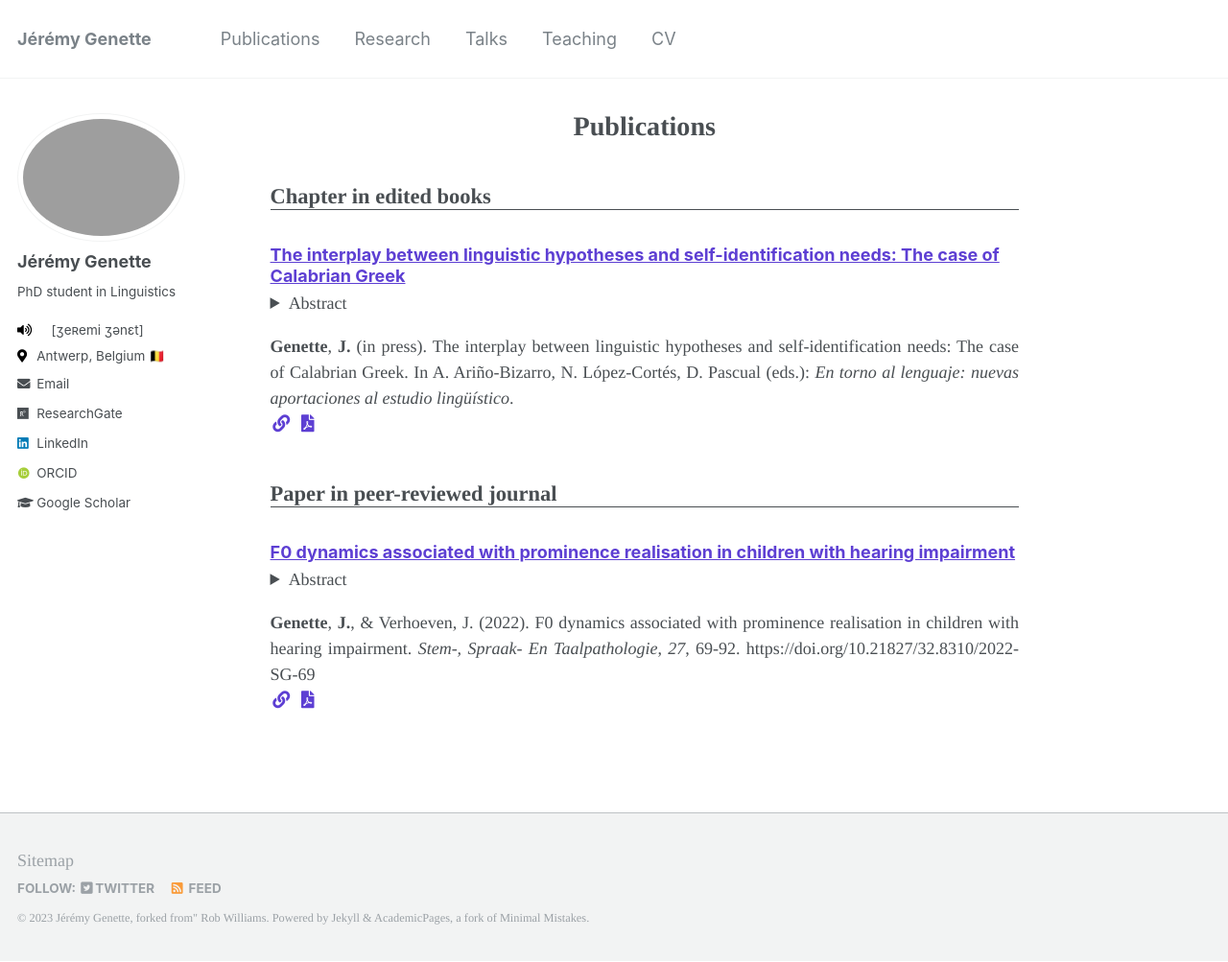
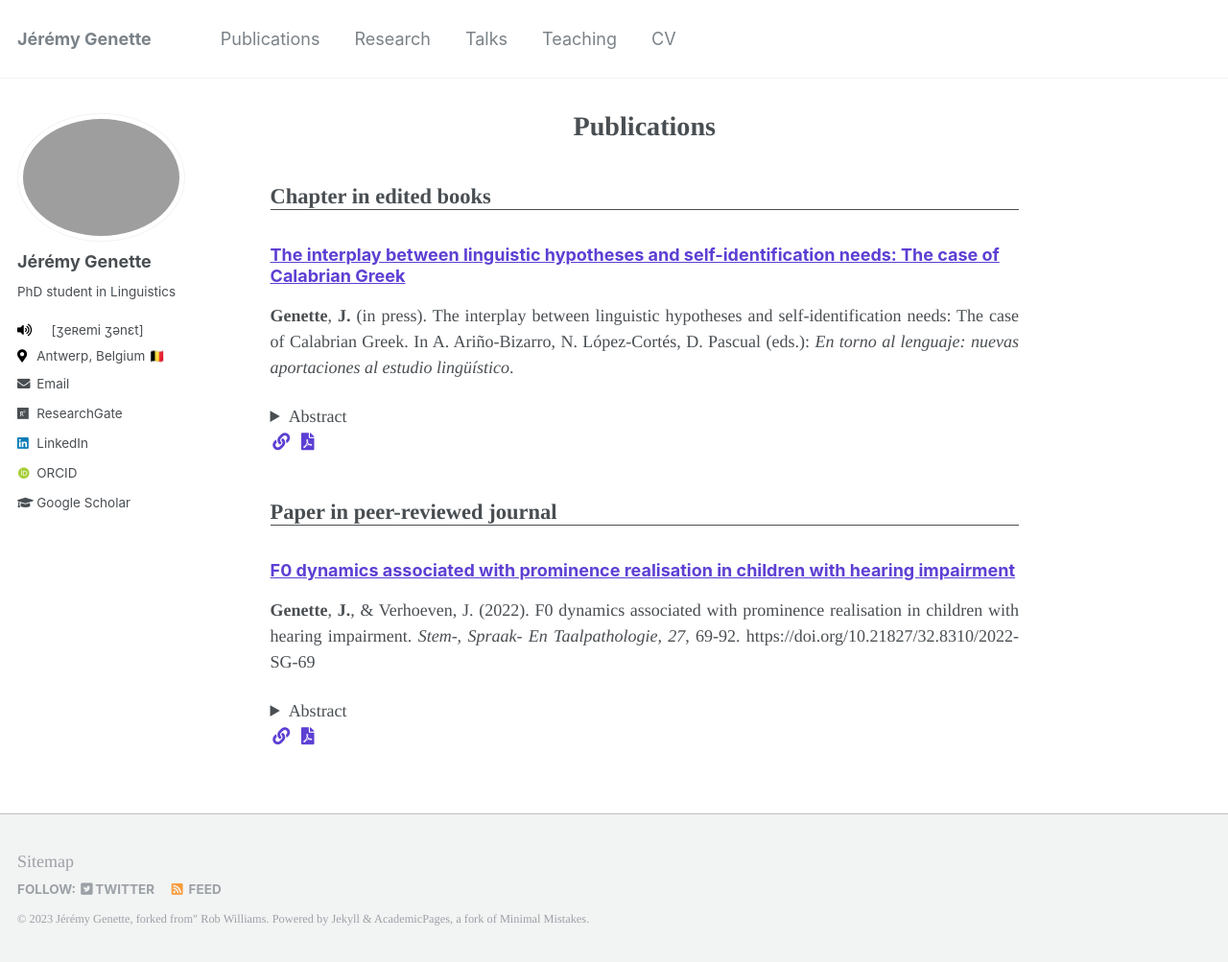
Before and after one commit to jgenette/jgenette.github.io, a Jekyll site: the page built from _pages/publications.md, in a window 1280 px wide and 1003 px high. Shown: the whole window at 96% size. Built offline with Jekyll 4.4.1, drawn with Linux system fonts in a browser that asks for light colours; some web fonts are replaced.

Commit message:
Update archive-single.html

```diff
--- a/_includes/archive-single.html
+++ b/_includes/archive-single.html
@@ -43,6 +43,11 @@
     {% if post.collection == 'teaching' %}
       <p> {{ post.type }}, <i>{{ post.venue }}</i>, {{ post.date | default: "1900-01-01" | date: "%Y" }} </p>
     {% elsif post.collection == 'publications' %}
+      <p>
+      {% if post.citation %}
+        {{ post.citation }}
+      {% endif %}
+      <br>
       {% if post.abstract %}
         <details><summary>Abstract</summary>
         <blockquote>
@@ -54,11 +59,7 @@
       {% endif %}
 
       <!-- citation and icon code -->
-      <p>
-      {% if post.citation %}
-        {{ post.citation }}
-      {% endif %}
-      <br>
+
       {% if post.link %}
         <a href="{{ post.link }}"><i class="fas fa-fw fa-link zoom" aria-hidden="true"></i></a>
       {% endif %}
```
